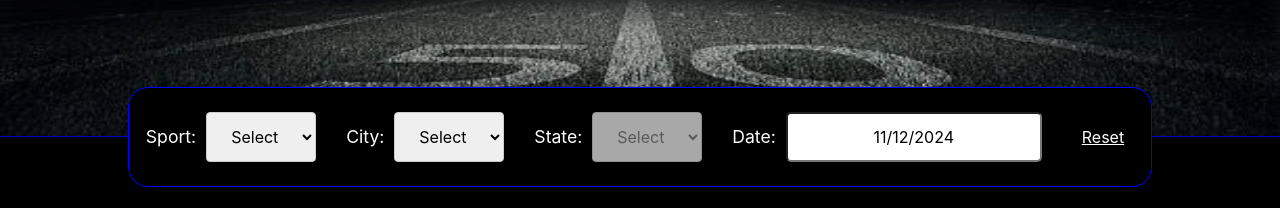
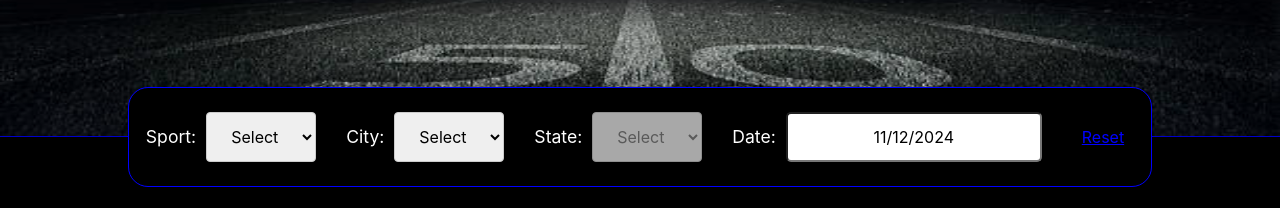
Before and after one commit to wbrush/gamehunter, a React (Vite) app in the folder real_code/frontend_react/: page /search in a window 1280 px wide. In both pictures the pointer is over the button "Reset". Shown: the part 363-571 px from the top of the page. Built offline with nearby package versions, Linux system fonts and the light colour scheme; no server answers.

Commit message:
updated button styling

```diff
--- a/real_code/frontend_react/src/pagescss/search.css
+++ b/real_code/frontend_react/src/pagescss/search.css
@@ -52,6 +52,11 @@
     text-decoration: underline;
 }
 
+.search-bar button:hover {
+    cursor: pointer;
+    color: blue;
+}
+
 .search-container {
     width: 80%;
     margin: 100px auto 50px;
```
